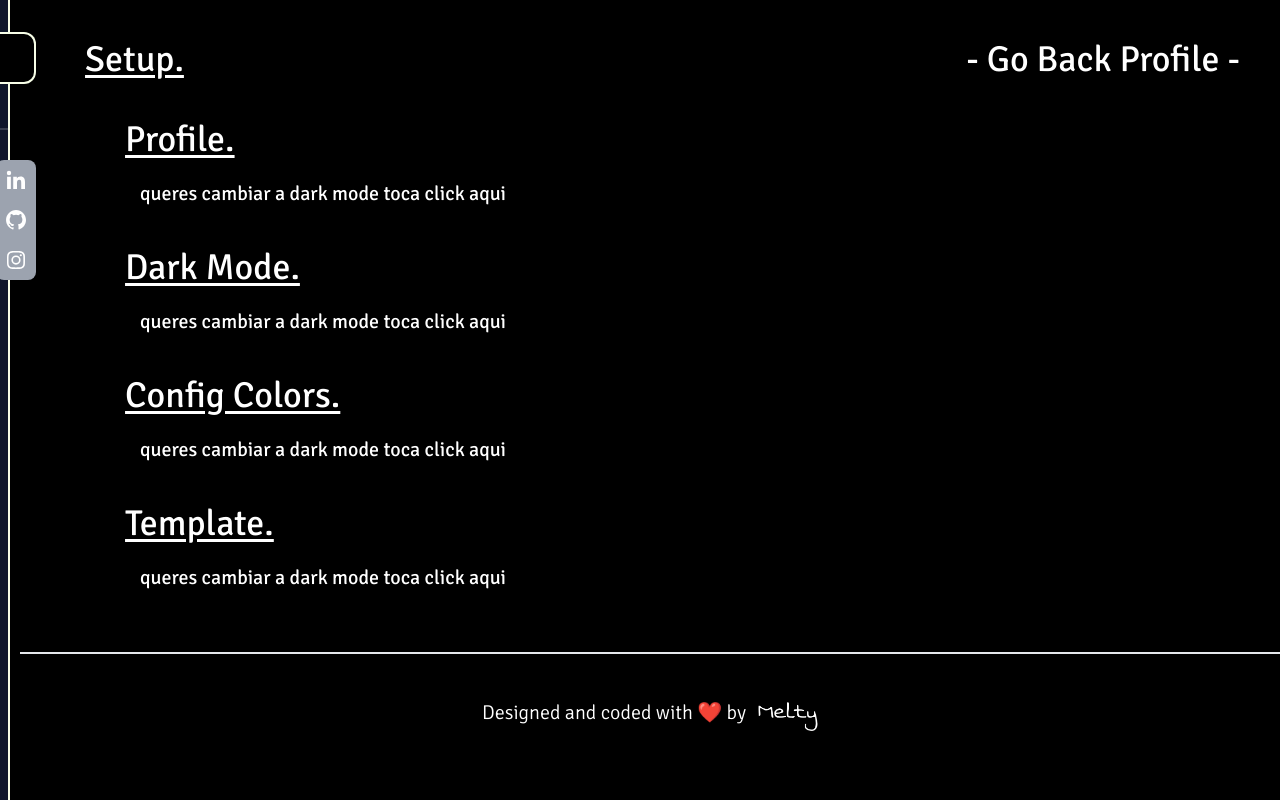
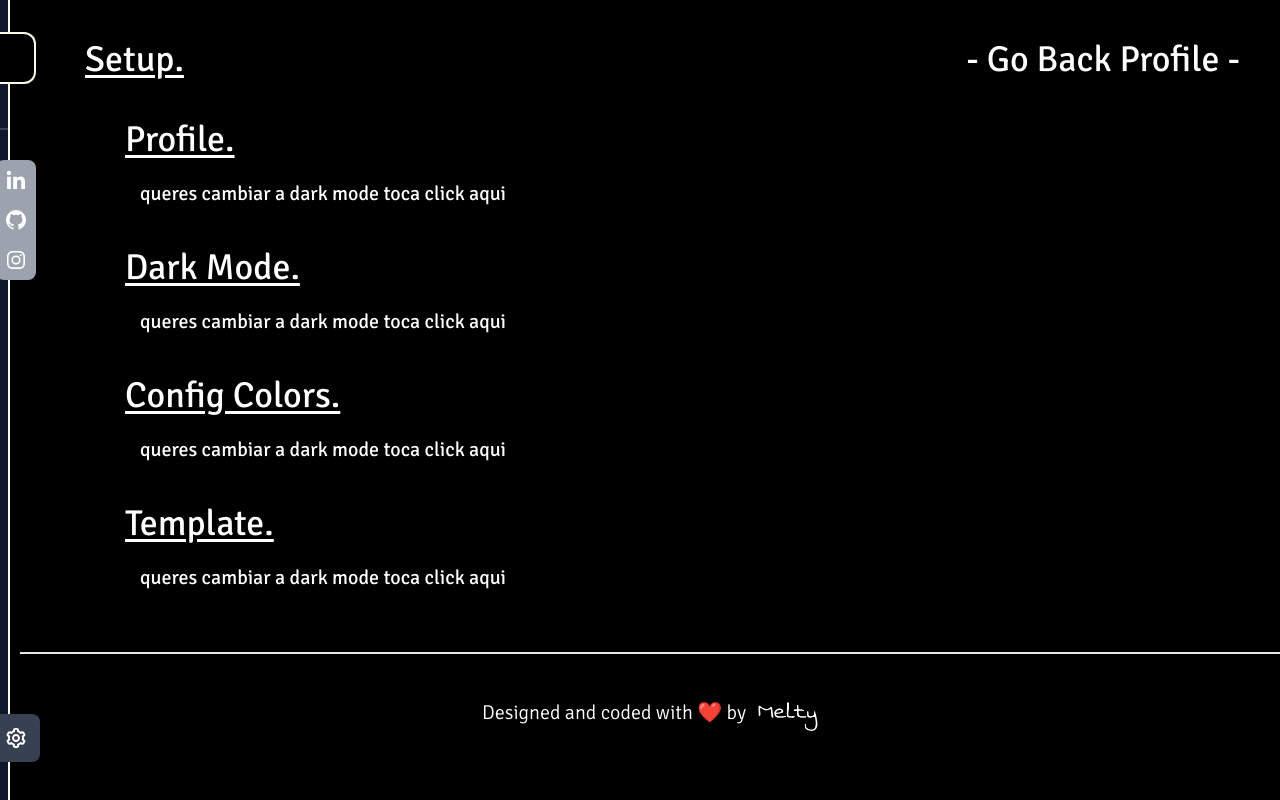
Before and after one commit to GonzaloArray/my-pin, a React (Vite) app: page /setup in a window 1280 px wide. Built offline with nearby package versions, Linux system fonts and the light colour scheme.

Commit message:
feat: new interface button setting

```diff
--- a/src/components/SetupUser.tsx
+++ b/src/components/SetupUser.tsx
@@ -1,13 +1,17 @@
 import { Link } from "react-router-dom";
 import { Setup } from "../icons/Setup.icon";
 
-export const SetupUser = () => {
+interface Props{
+  toggle: boolean
+}
+
+export const SetupUser = ({toggle}: Props) => {
   return (
     <div className="flex flex-col gap-3 border-t border-gray-400 w-full">
       <div className="flex items-center gap-3 justify-between mt-2 mb-10 md:mb-0">
         <h2 className="p-3 font-light text-sm rounded-lg transition-colors hover:bg-white-100 flex-1">Frontend Developer</h2>
-        <Link to='/setup' className="p-3 hover:bg-white-100 rounded-lg transition-colors hover:scale-105">
-          <Setup className="w-[24px] hover:rotate-45 transition-all"/>
+        <Link to='/setup' className={`p-3 rounded-lg  ${toggle ? 'hover:bg-white-100 transition-colors hover:scale-105' : 'absolute -right-8 -mt-6 bg-gray-700'}`}>
+          <Setup className={`w-[24px] hover:rotate-45 transition-all`}/>
         </Link>
       </div>
     </div>
--- a/src/components/UserDescription.tsx
+++ b/src/components/UserDescription.tsx
@@ -33,7 +33,7 @@ export const UserDescription = ({setModalCv, toggle, setToggle, setModalFormData
       </div>
 
       <LinkNetworking toggle={toggle}/>
-      <SetupUser/>
+      <SetupUser toggle={toggle}/>
     </>
   );
 };
```
